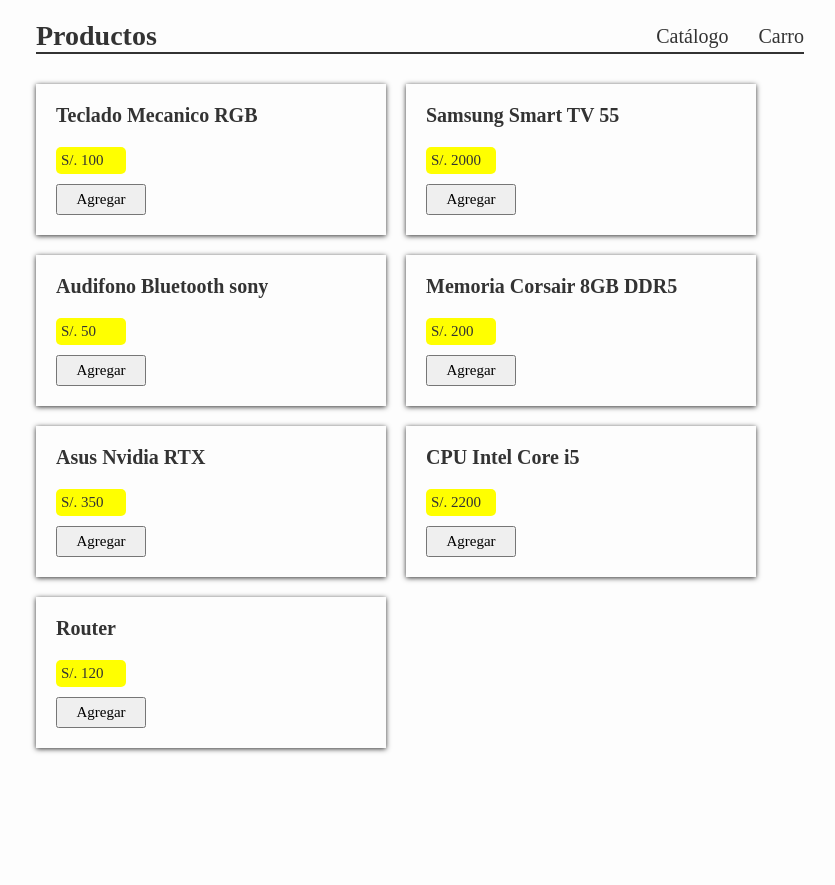
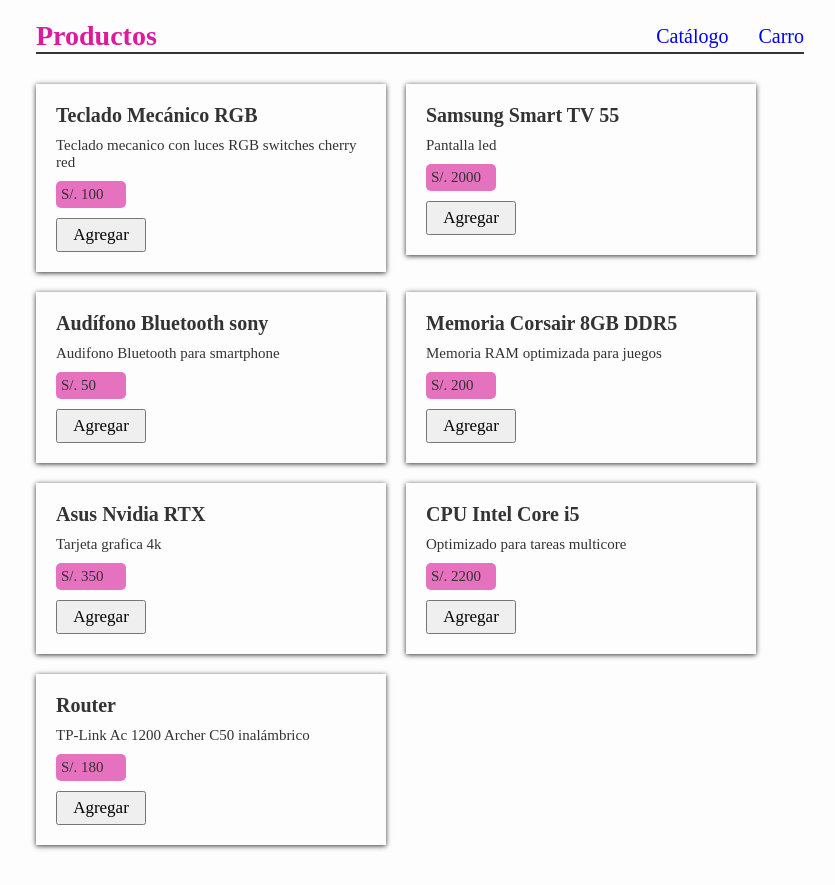
Before and after one commit to MiguelJarecca/car, a React (Vite) app in the folder front/: page /catalog in a window 1280 px wide. Shown: the whole page, without its empty margins (220-1055 px from the left). Before the commit the page ends 800 px from the top, so only its background shows below. Built offline with nearby package versions, Linux system fonts and the light colour scheme.

Commit message:
Se da estilos a la tabla del carro

```diff
--- a/front/src/App.css
+++ b/front/src/App.css
@@ -34,6 +34,7 @@
 
 .title {
   font-size: 2.8rem;
+  color: #db1a9e;
 }
 
 .nav-bar ul {
@@ -46,9 +47,12 @@
 .nav-bar ul li {
   list-style: none;
   color: var(--text-color);
+  text-decoration: none;
 }
 
-
+.style-link {
+  text-decoration: none;
+}
 
 /*------------------CARD------------------------*/
 .product {
@@ -83,7 +87,7 @@
 
 .card-price {
   padding: 5px;
-  background: yellow;
+  background: #e671bf;
   border-radius: 5px;
   width: 70px;
   font-size: 1.5rem;
@@ -92,5 +96,66 @@
 .card  button {
   width: 90px;
   padding: 5px;
-  font-size: 1.5rem;
+  font-size: 1.7rem;
 }
+
+.card button:hover {
+  color: #db1a9e;
+  border-color: #db1a9e;
+}
+
+/*------------------CARRO-DE-COMPRAS------------------------*/
+
+.table-container {
+  display: flex;
+  flex-direction: column;
+  padding: 2rem 0;
+  gap: 2rem;
+}
+
+.table {
+  font-size: 1.7rem;
+  width: 100%;
+  border-collapse: collapse;
+}
+
+.table th, td {
+  border: 1px solid #dddddd;
+  padding: 8px;
+  text-align: left;
+}
+
+.table tr:nth-child(even) {
+  background-color: #edb6db; /* Color de fondo para filas pares */
+}
+
+th {
+  background-color: #e671bf;
+  color: white;
+}
+
+tr:hover {
+  background-color: #edb6db;
+  cursor: pointer;
+}
+
+.button-delete {
+  padding: 3px 10px;
+}
+
+.button-cart {
+  width: 150px;
+  padding: 5px;
+  font-size: 1.7rem;
+  cursor: pointer;
+}
+
+.button-cart:hover {
+  color: #db1a9e;
+  border-color: #db1a9e;
+}
+
+.button-delete:hover {
+  color: #db1a9e;
+  border-color: #db1a9e;
+}
--- a/front/src/components/CardProduct.jsx
+++ b/front/src/components/CardProduct.jsx
@@ -2,7 +2,7 @@
 import React from 'react'
 import { useNavigate } from 'react-router-dom'
 
-export default function CardProduct({handler, id, name, descrition, price}) {
+export default function CardProduct({handler, id, name, description, price}) {
 
   const navegate = useNavigate();
 
@@ -15,11 +15,11 @@
     <div>
         <div className="card">
             <h2 className="card-title">{name}</h2>
-            <p className="card-text">{descrition}</p>
+            <p className="card-text">{description}</p>
                 <div className='card-div'>
                     <div className='card-price'> S/. {price}</div>
                     <button type='submit'
-                      onClick={()=>onAddProduct({id, name, descrition, price})}
+                      onClick={()=>onAddProduct({id, name, description, price})}
                     >Agregar</button>
                 </div>
         </div>
--- a/front/src/components/NavBar.jsx
+++ b/front/src/components/NavBar.jsx
@@ -1,3 +1,4 @@
+import { NavLink } from "react-router-dom"
 
 export const NavBar = () => {
 
@@ -6,8 +7,14 @@
             <h3 className='title'>Productos</h3>
 
             <ul>
-                <li>Catálogo</li>
-                <li>Carro</li>
+                <li><NavLink
+                        className={'style-link'}
+                        to='/catalog'>Catálogo
+                    </NavLink> </li>
+                <li><NavLink
+                        className={'style-link'}
+                        to='/cart'>Carro
+                    </NavLink> </li>
             </ul>
 
         </div>
--- a/front/src/components/ShopCart.jsx
+++ b/front/src/components/ShopCart.jsx
@@ -23,9 +23,8 @@
     }
 
   return (
-    <div className="table">
-        <h3>Carro de compras</h3>
-        <table>
+    <div className="table-container">
+        <table className='table'>
             <thead>
                 <tr>
                     <th>Producto</th>
@@ -39,10 +38,13 @@
                 {cartItems.map(item => (
                     <tr key={item.product.id}>
                         <td>{item.product.name}</td>
-                        <td>{item.product.price}</td>
+                        <td>S/. {item.product.price}</td>
                         <td>{item.quantity}</td>
-                        <td>{item.product.price * item.quantity}</td>
-                        <td><button onClick={()=>onDeleteItem(item.product.id)}>Eliminar</button></td>
+                        <td>S/. {item.product.price * item.quantity}</td>
+                        <td><button
+                                className='button-delete'
+                                onClick={()=>onDeleteItem(item.product.id)}>Eliminar
+                            </button></td>
                     </tr>
                 ))}
 
@@ -50,12 +52,12 @@
             <tfoot>
                 <tr>
                     <td colSpan="3">Total</td>
-                    <td colSpan="2">{total}</td>
+                    <td colSpan="2">S/. {total}</td>
                 </tr>
             </tfoot>
         </table>
 
-        <button onClick={onCatalog}>Seguir comprando</button>
+        <button className='button-cart' onClick={onCatalog}>Seguir comprando</button>
 
     </div>
   )
--- a/front/src/data/products.js
+++ b/front/src/data/products.js
@@ -2,7 +2,7 @@
 export const products = [
     {
         id: 1,
-        name: 'Teclado Mecanico RGB',
+        name: 'Teclado Mecánico RGB',
         description: 'Teclado mecanico con luces RGB switches cherry red',
         price: 100
     },
@@ -14,7 +14,7 @@
     },
     {
         id: 3,
-        name: 'Audifono Bluetooth sony',
+        name: 'Audífono Bluetooth sony',
         description: 'Audifono Bluetooth para smartphone',
         price: 50
     },
@@ -39,7 +39,7 @@
     {
         id: 7,
         name: 'Router',
-        description: 'Capacidad 250 Megas',
-        price: 120
+        description: 'TP-Link Ac 1200 Archer C50 inalámbrico',
+        price: 180
     }
 ]
```
